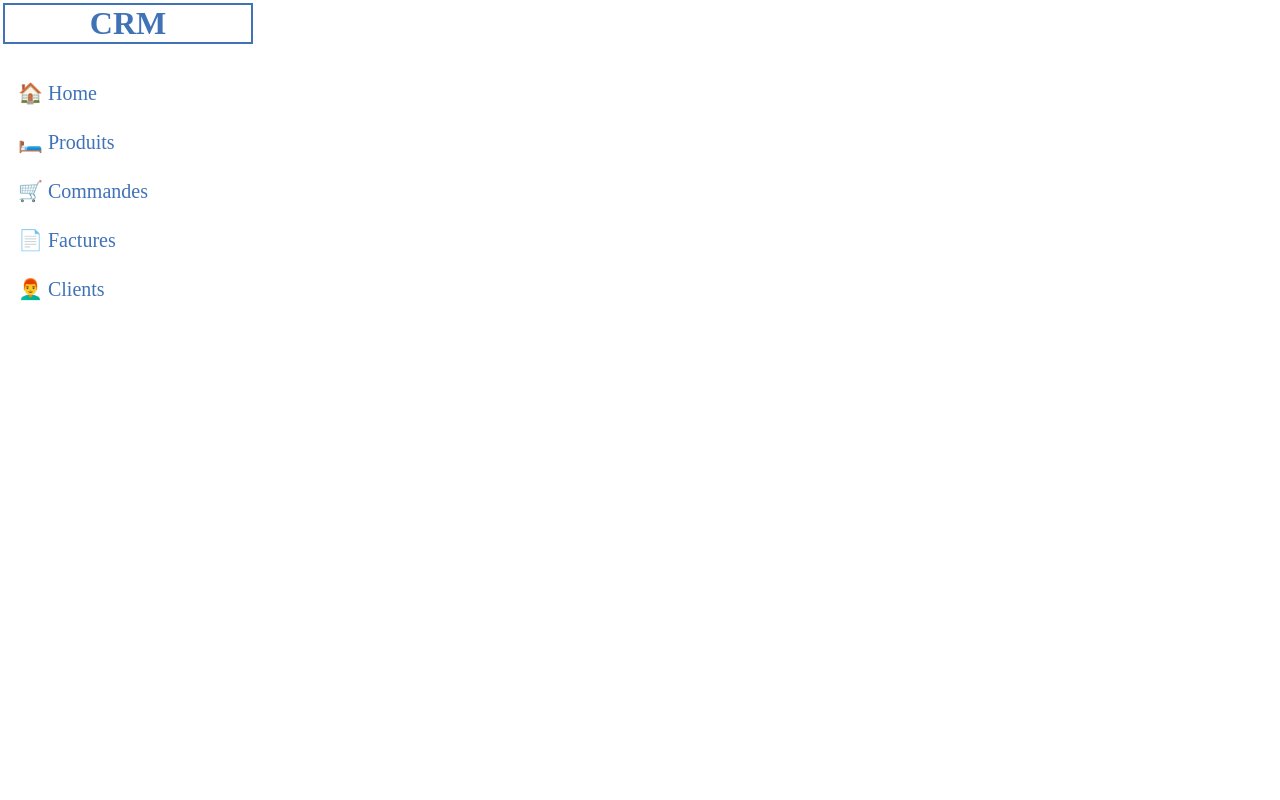
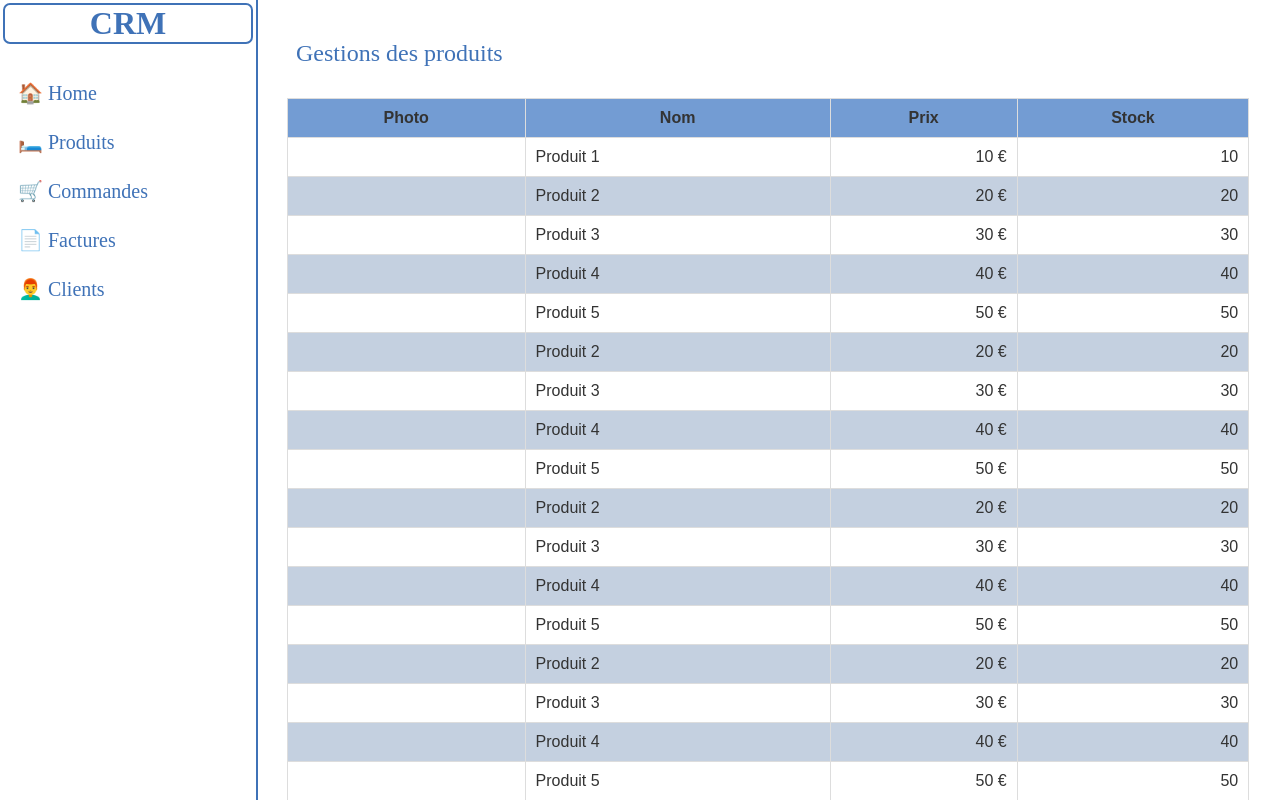
Before and after one commit to Frezz68/Projet-B3, a Vue app in the folder front/: page /produits in a window 1280 px wide. Built offline with nearby package versions, Linux system fonts and the light colour scheme.

Commit message:
🚧 Page produit and init service

```diff
--- a/front/src/components/LeftPanel.vue
+++ b/front/src/components/LeftPanel.vue
@@ -46,10 +46,13 @@ const isActiveRoute = (path) => {
   height: 100%;
   width: 100%;
   background-color: #ffffff;
+  border-right: 2px solid #3f72b7;
+
 }
 .left-panel h3 {
   text-align: center;
   border: 2px solid #3f72b7;
+  border-radius: 7px;
   margin: 3px;
   background-color: #ffffff;
   color: #3f72b7;
@@ -69,7 +72,7 @@ const isActiveRoute = (path) => {
   padding-top: 10px;
   padding-bottom: 10px;
   margin-top: 5px;
-  border-radius: 7px;
+  border-radius: 10px;
   height: 100%;
   font-size: 20px;
   width: 90%;
--- /dev/null
+++ b/front/src/services/produits.service.js
@@ -0,0 +1,5 @@
+import { ServiceXhr } from "./ServiceXhr";
+
+export const ServiceProduits = {
+
+}
--- a/front/src/views/ProduitsView.vue
+++ b/front/src/views/ProduitsView.vue
@@ -1,12 +1,266 @@
 <script setup>
-
+const produits = [
+  {
+    photo: null,
+    name: "Produit 1",
+    prix: 10,
+    stock: 10
+  },
+  {
+    photo: null,
+    name: "Produit 2",
+    prix: 20,
+    stock: 20
+  },
+  {
+    photo: null,
+    name: "Produit 3",
+    prix: 30,
+    stock: 30
+  },
+  {
+    photo: null,
+    name: "Produit 4",
+    prix: 40,
+    stock: 40
+  },
+  {
+    photo: null,
+    name: "Produit 5",
+    prix: 50,
+    stock: 50
+  },
+  {
+    photo: null,
+    name: "Produit 2",
+    prix: 20,
+    stock: 20
+  },
+  {
+    photo: null,
+    name: "Produit 3",
+    prix: 30,
+    stock: 30
+  },
+  {
+    photo: null,
+    name: "Produit 4",
+    prix: 40,
+    stock: 40
+  },
+  {
+    photo: null,
+    name: "Produit 5",
+    prix: 50,
+    stock: 50
+  },
+  {
+    photo: null,
+    name: "Produit 2",
+    prix: 20,
+    stock: 20
+  },
+  {
+    photo: null,
+    name: "Produit 3",
+    prix: 30,
+    stock: 30
+  },
+  {
+    photo: null,
+    name: "Produit 4",
+    prix: 40,
+    stock: 40
+  },
+  {
+    photo: null,
+    name: "Produit 5",
+    prix: 50,
+    stock: 50
+  },
+  {
+    photo: null,
+    name: "Produit 2",
+    prix: 20,
+    stock: 20
+  },
+  {
+    photo: null,
+    name: "Produit 3",
+    prix: 30,
+    stock: 30
+  },
+  {
+    photo: null,
+    name: "Produit 4",
+    prix: 40,
+    stock: 40
+  },
+  {
+    photo: null,
+    name: "Produit 5",
+    prix: 50,
+    stock: 50
+  },
+  {
+    photo: null,
+    name: "Produit 2",
+    prix: 20,
+    stock: 20
+  },
+  {
+    photo: null,
+    name: "Produit 3",
+    prix: 30,
+    stock: 30
+  },
+  {
+    photo: null,
+    name: "Produit 4",
+    prix: 40,
+    stock: 40
+  },
+  {
+    photo: null,
+    name: "Produit 5",
+    prix: 50,
+    stock: 50
+  },
+  {
+    photo: null,
+    name: "Produit 2",
+    prix: 20,
+    stock: 20
+  },
+  {
+    photo: null,
+    name: "Produit 3",
+    prix: 30,
+    stock: 30
+  },
+  {
+    photo: null,
+    name: "Produit 4",
+    prix: 40,
+    stock: 40
+  },
+  {
+    photo: null,
+    name: "Produit 5",
+    prix: 50,
+    stock: 50
+  },
+  {
+    photo: null,
+    name: "Produit 2",
+    prix: 20,
+    stock: 20
+  },
+  {
+    photo: null,
+    name: "Produit 3",
+    prix: 30,
+    stock: 30
+  },
+  {
+    photo: null,
+    name: "Produit 4",
+    prix: 40,
+    stock: 40
+  },
+  {
+    photo: null,
+    name: "Produit 5",
+    prix: 50,
+    stock: 50
+  }
+]
 </script>
 
 <template>
+  <div class="Page">
+    <div class="Titre">
+      <span>Gestions des produits</span>
+    </div>
 
+    <div class="Tableau">
+      <table>
+        <thead>
+        <tr>
+          <th>Photo</th>
+          <th>Nom</th>
+          <th>Prix</th>
+          <th>Stock</th>
+        </tr>
+        </thead>
+        <tbody>
+        <tr v-for="produit in produits" :key="id">
+          <td>{{ produit.photo }}</td>
+          <td>{{ produit.name }}</td>
+          <td>{{ produit.prix }}</td>
+          <td>{{ produit.stock }}</td>
+        </tr>
+        </tbody>
+      </table>
+    </div>
+  </div>
 </template>
 
 <style scoped>
+.Page {
+  width: 100%;
+  height: 100%;
+  display: flex;
+  flex-direction: column;
+  overflow: scroll;
+}
+
+.Titre {
+  display: flex;
+  margin-top: 5vh;
+  margin-left: 5vh;
+}
+
+.Titre span {
+  color: #3f72b7;
+  font-size: 1.5rem;
+}
+
+table {
+  border-collapse: collapse;
+  width: 94%;
+  font-family: Arial, sans-serif;
+  font-size: 16px;
+  color: #333;
+  margin: 3%;
+}
+
+th, td {
+  padding: 10px;
+  border: 1px solid #ddd;
+}
+
+th {
+  background-color: #739cd3;
+  font-weight: bold;
+}
+
+tr:nth-child(even) {
+  background-color: #c4d0e0;
+}
+
+tr:hover {
+  background-color: #a6c5f6;
+}
+
+td:nth-child(4),
+td:nth-child(3) {
+  text-align: right;
+}
+
+td:nth-child(3):after {
+  content: " €";
+}
 
 
 </style>
```
Also changed, not shown: front/src/services/ServiceXhr.js (added, +33 -0 lines).
